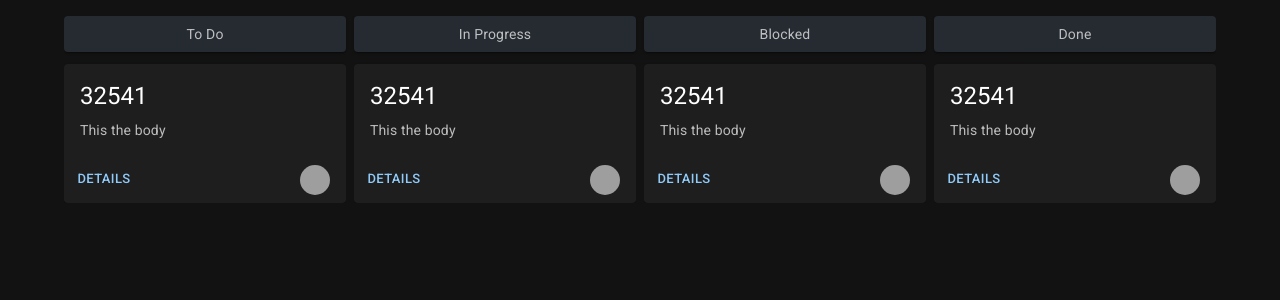
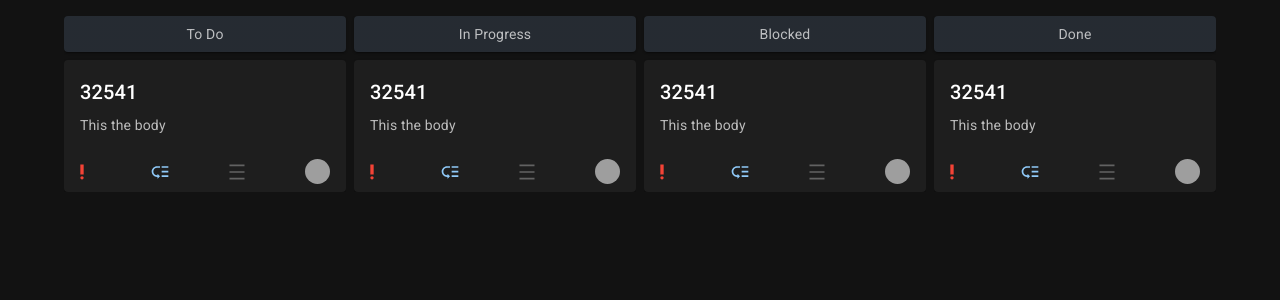
Before and after one commit to CauaS/Dashboard, a React (Create React App) app: page / in a window 1280 px wide. Shown: the top 300 px of the page. Built offline with nearby package versions, Linux system fonts and the light colour scheme; grey boxes are pictures that could not be loaded.

Commit message:
chore: add some icons on screen

```diff
--- a/src/components/taskCard/TaskCard.tsx
+++ b/src/components/taskCard/TaskCard.tsx
@@ -1,23 +1,26 @@
 import Card from '@mui/material/Card'
 import CardActions from '@mui/material/CardActions'
 import CardContent from '@mui/material/CardContent'
-import Button from '@mui/material/Button'
+import CardMedia from '@mui/material/CardMedia'
 import Typography from '@mui/material/Typography'
-import CardMedia from '@mui/material/CardMedia'
 import { TaskCardProps } from './types'
 
+import DensityMediumIcon from '@mui/icons-material/DensityMedium'
+import LowPriorityIcon from '@mui/icons-material/LowPriority'
+import PriorityHighIcon from '@mui/icons-material/PriorityHigh'
+
 const styleCardMedia = {
-  width: 30,
-  height: 30,
-  borderRadius: 15,
+  width: 25,
+  height: 25,
+  borderRadius: 12,
   marginRight: 1
 }
 
 export default function TaskCard(props: TaskCardProps) {
   return (
-    <Card sx={{ marginTop: 1 }}>
+    <Card sx={{ marginTop: 0.5 }} onClick={props.handleClick}>
       <CardContent data-testid="card-content">
-        <Typography gutterBottom variant="h5" component="div">
+        <Typography gutterBottom variant="h6" component="div">
           {props.title}
         </Typography>
         <Typography variant="body2" color="text.secondary" noWrap>
@@ -25,9 +28,9 @@ export default function TaskCard(props: TaskCardProps) {
         </Typography>
       </CardContent>
       <CardActions sx={{ justifyContent: 'space-between' }}>
-        <Button size="small" onClick={props.handleClick}>
-          DETAILS
-        </Button>
+        <PriorityHighIcon color="error" fontSize="small" />
+        <LowPriorityIcon color="primary" fontSize="small" />
+        <DensityMediumIcon color="disabled" fontSize="small" />
         <CardMedia
           component="img"
           sx={styleCardMedia}
```
